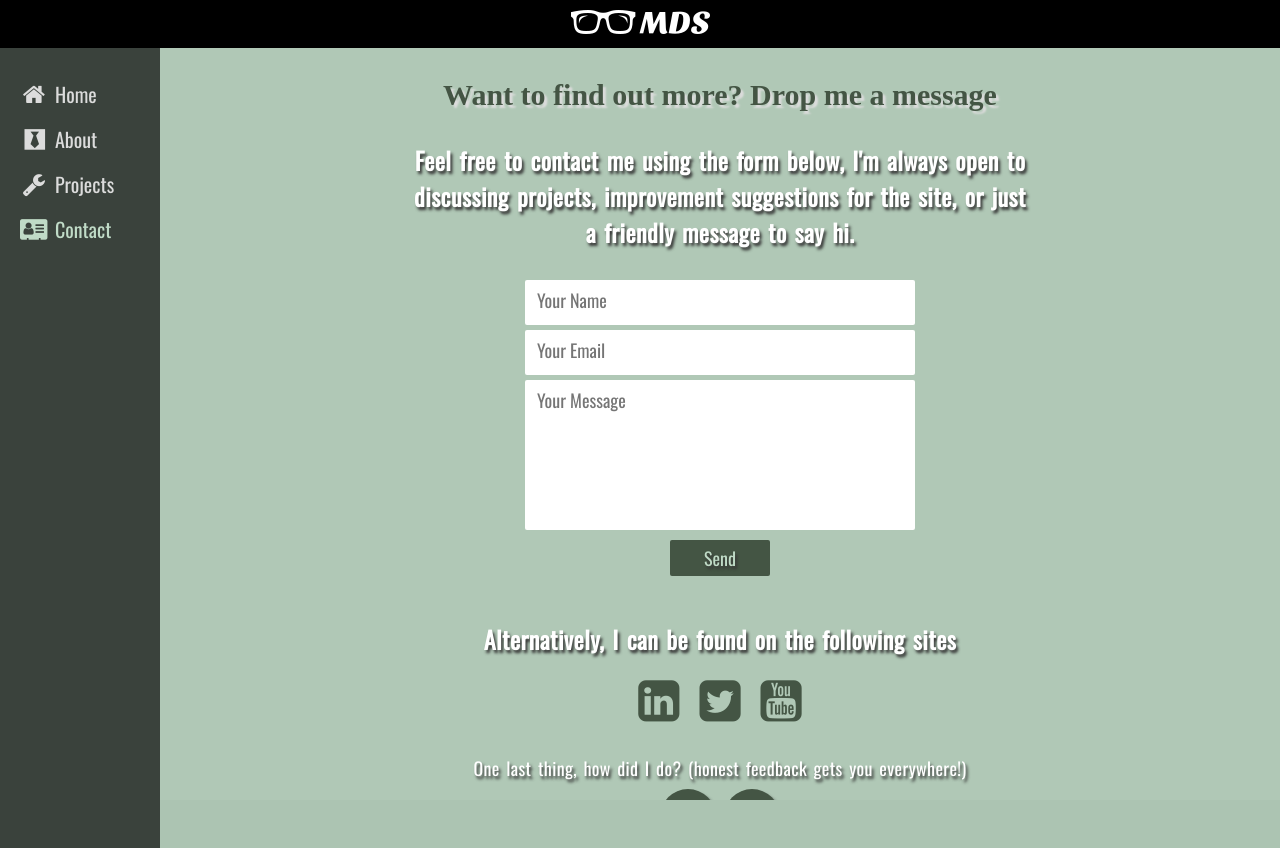
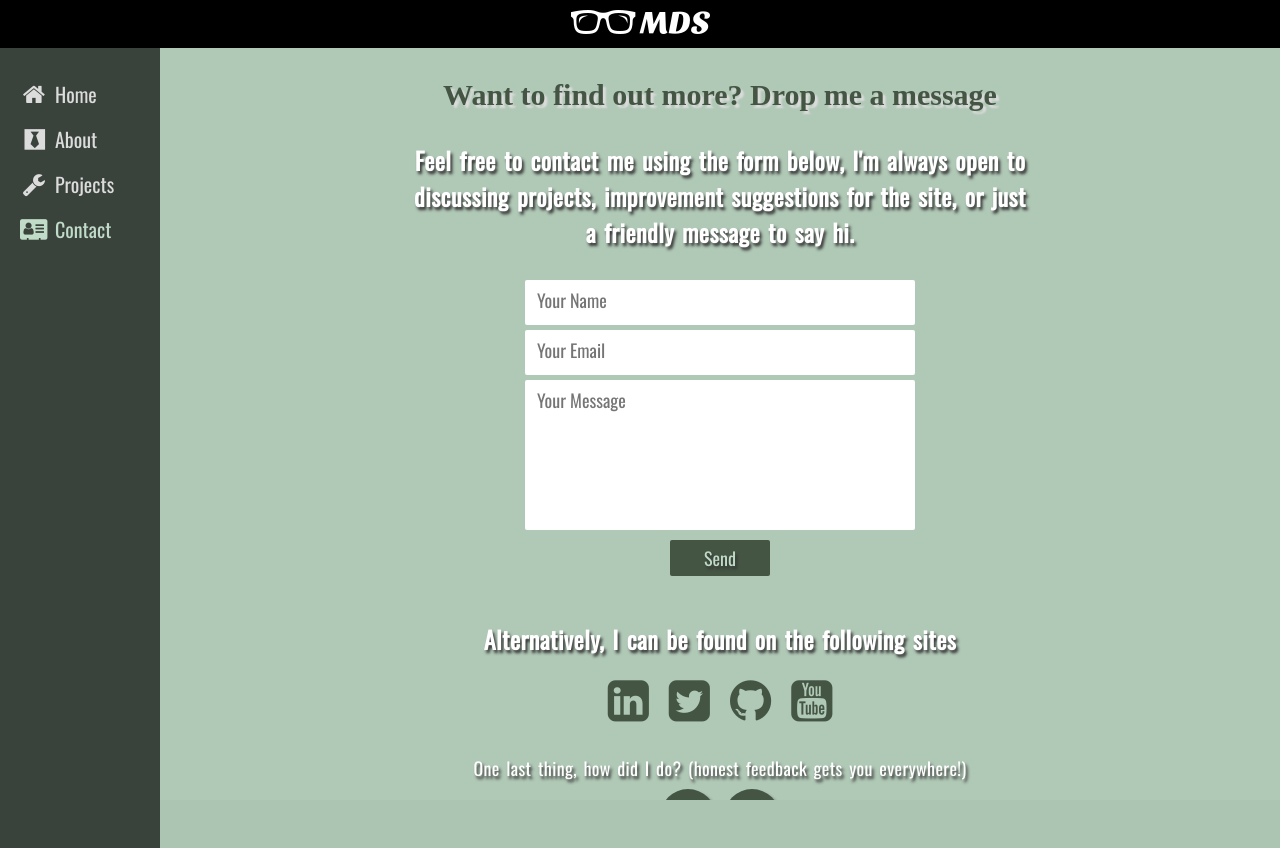
Before and after one commit to mikedsharp/michaeldsharpcom-client, an Angular app: page /contact in a window 1280 px wide. Built offline with nearby package versions, Linux system fonts and the light colour scheme; a web font is replaced by a local one; what angular2-fontawesome would draw is missing.

Commit message:
added GitHub icon and link

```diff
--- a/src/app/contact/contact.component.html
+++ b/src/app/contact/contact.component.html
@@ -13,9 +13,10 @@
         Alternatively, I can be found on the following sites
     </h2>
     <ul>
-        <li><a target="_blank" href="https://www.youtube.com/user/programmerinprogress"><span class="fa fa-linkedin-square"></span></a></li>
-        <li><a target="_blank"  href="https://twitter.com/sharpy23"><span class="fa fa-twitter-square"></span></a></li>
-        <li><a target="_blank"  href="https://uk.linkedin.com/in/mikedsharp"><span class="fa fa-youtube-square"></span></a></li>
+        <li><a title="LinkedIn" target="_blank" href="https://uk.linkedin.com/in/mikedsharp"><span class="fa fa-linkedin-square"></span></a></li>
+        <li><a title="Twitter" target="_blank"  href="https://twitter.com/sharpy23"><span class="fa fa-twitter-square"></span></a></li>
+        <li><a title="GitHub" target="_blank"  href="http://github.com/programmerinprogress"><span class="fa fa-github"></span></a></li>
+        <li><a title="YouTube" target="_blank"  href="https://www.youtube.com/user/programmerinprogress"><span class="fa fa-youtube-square"></span></a></li>
     </ul>
 </div>
 <div class="cta-box" *ngIf="feedbackResponse == null">
```
